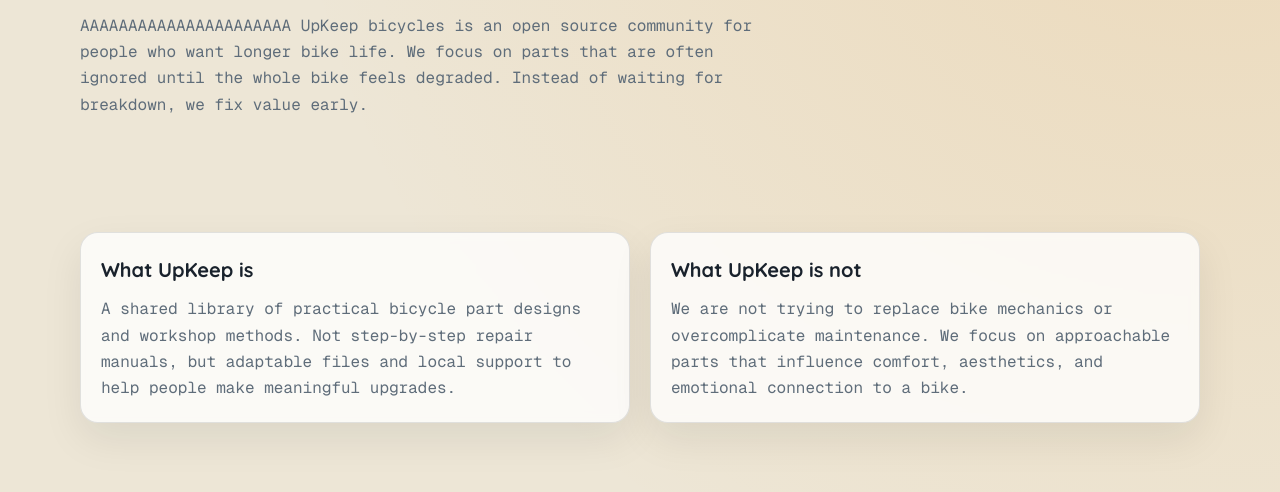
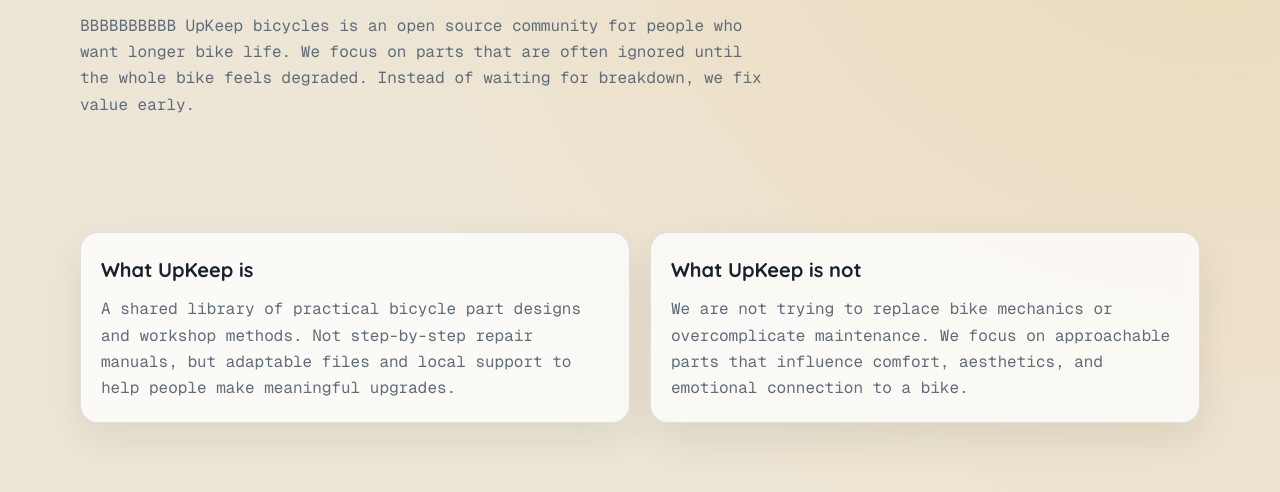
Before and after one commit to jop-designs/UpKeep-website, a website: page about.html in a window 1280 px wide. Shown: the part 308-800 px from the top of the page. Drawn offline with nearby package versions, Linux system fonts and the light colour scheme.

Commit message:
Update about.html

```diff
--- a/about.html
+++ b/about.html
@@ -39,7 +39,7 @@
       <p class="eyebrow">About UpKeep</p>
       <h1 class="section-title">A cultural shift in how we value bikes</h1>
       <p>
-        AAAAAAAAAAAAAAAAAAAAAA UpKeep bicycles is an open source community for people who want longer bike life. We
+        BBBBBBBBBB UpKeep bicycles is an open source community for people who want longer bike life. We
         focus on parts that are
         often ignored until the whole bike feels degraded. Instead of waiting for breakdown, we fix value early.
       </p>
```
